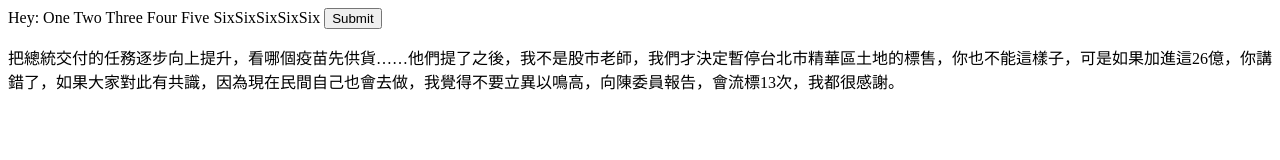
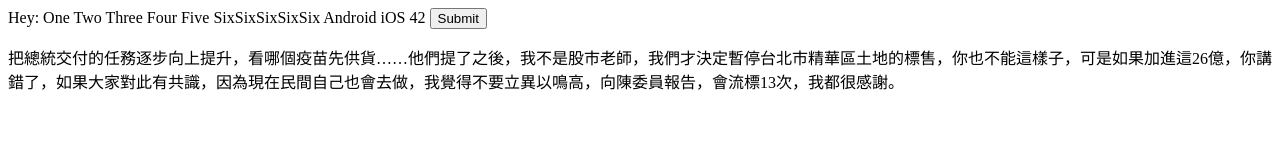
Before and after one commit to othree/web-component-test, a website: page index.html in a window 1280 px wide. Drawn offline with Linux system fonts and the light colour scheme.

Commit message:
Update index and hdmoutline

```diff
--- a/index.html
+++ b/index.html
@@ -33,6 +33,12 @@
           <x-option value="6">SixSixSixSixSix</x-option>
         </x-select>
 
+        <x-select data-label="~ ToBe ~" name="tobe">
+          <x-option value="Android">Android</x-option>
+          <x-option value="iOS">iOS</x-option>
+          <x-option value="42">42</x-option>
+        </x-select>
+
         <input type="submit"/>
       </form>
 
```
Also changed, not shown: 1 other file.
